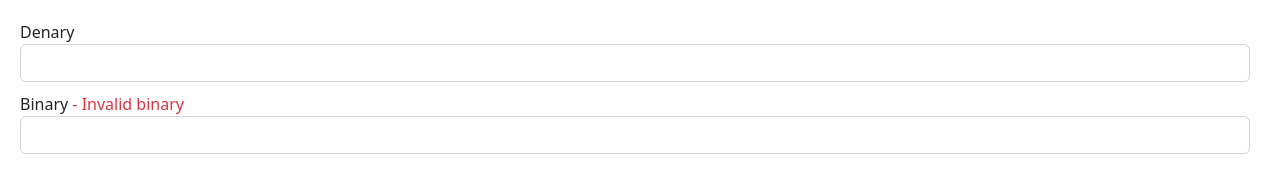
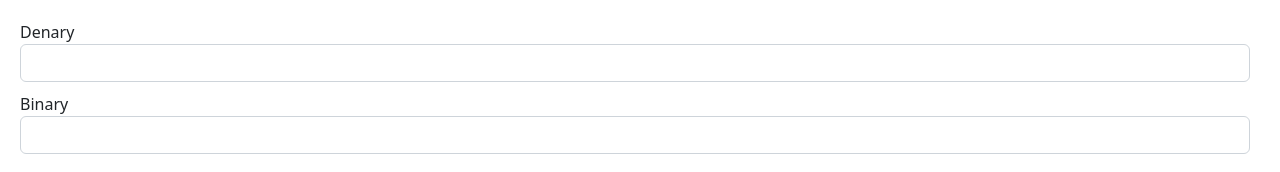
Before and after one commit to tpguy825/other, a React (Vite) app: page /binary in a window 1280 px wide. Shown: the top 172 px of the page. Built offline with nearby package versions, Linux system fonts and the light colour scheme.

Commit message:
Random error

```diff
--- a/src/components/binary.tsx
+++ b/src/components/binary.tsx
@@ -38,7 +38,7 @@ export default function Binary() {
 						Binary{" "}
 						{binary.length !== 8 && binary !== "" ? (
 							<span className="error">- Binary number needs to be 8 digits long (not {binary.length})</span>
-						) : isvalidbinary(binary) ? null : (
+						) : isvalidbinary(binary) || binary === "" ? null : (
 							<span className="error">- Invalid binary</span>
 						)}
 					</label>
```
